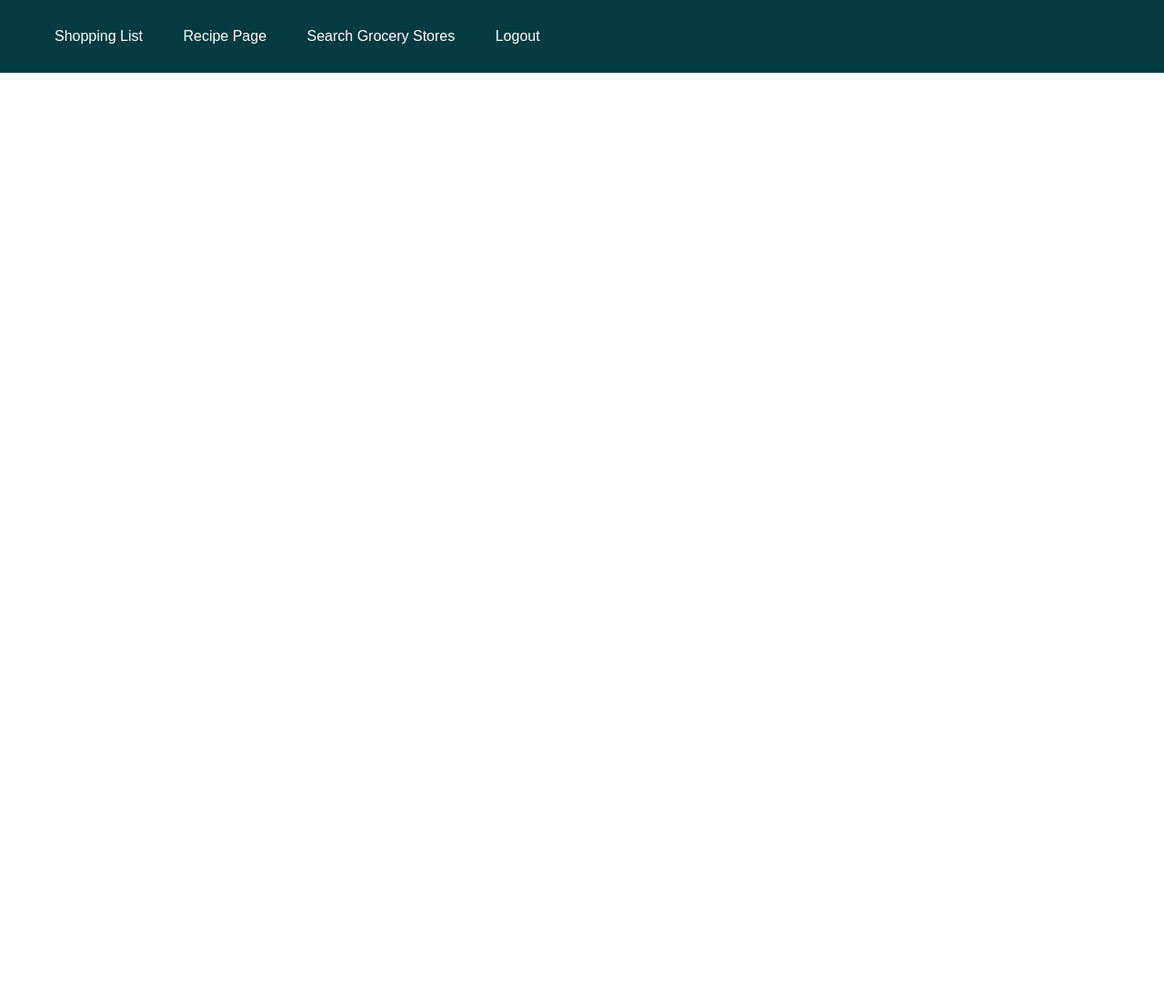
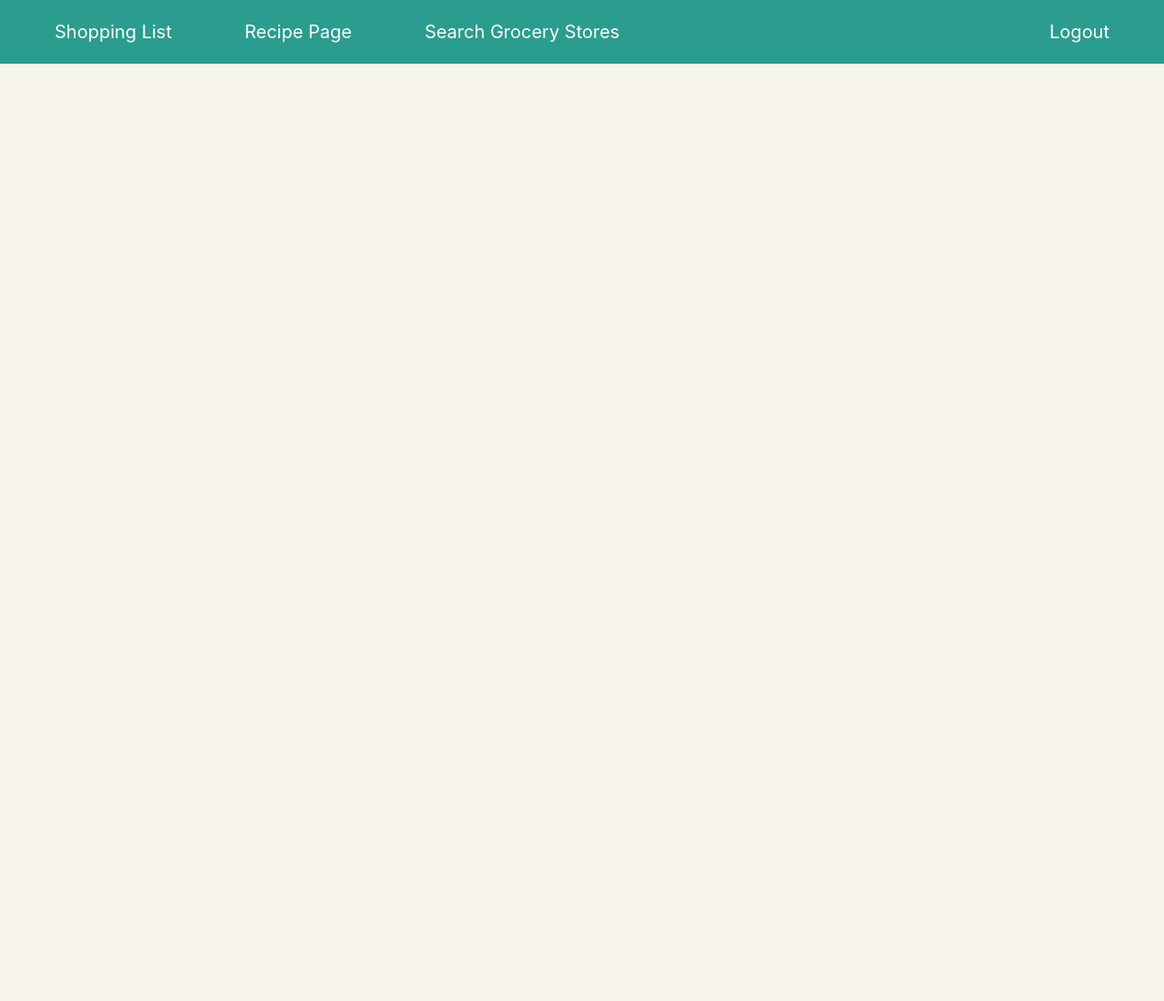
Before and after one commit to awhitehouse1/KartKat, a Django app: template mysite/KartKat/templates/navbar.html in a window 1280 px wide. Shown: the whole page at 91% size. After the commit the page ends 70 px from the top, so only its background shows below. Run offline with Django 5.2, Linux system fonts and the light colour scheme; the template is opened without the code that fills it, so the values that code supplies are empty.

Commit message:
logout now appears on the right

```diff
--- a/mysite/KartKat/templates/navbar.html
+++ b/mysite/KartKat/templates/navbar.html
@@ -5,54 +5,107 @@
     <title>Title</title>
     <style>
         body {
-            height: 125vh;
-            background-color: white;
-            font-family: sans-serif;
-            margin: 0;
-            padding: 0;
-            padding-top: 100px; /* Add padding to the top to account for the fixed header */
+            font-family: "Avenir", "Proxima Nova", Serif;
+            background-color: #F7F4EB;
+            margin: 0; /* Remove margin to eliminate space at the top */
+            padding: 0; /* Remove any additional padding */
         }
 
-        main {
-            color: black; /* Change this to black or remove it if not needed */
+        h1 {
+            color: #728370;
         }
 
-        header {
-            background-color: #023c40;
-            position: fixed;
+        a {
+            color: #198754;
+        }
+
+        a:hover {
+            color: #ccc;
+        }
+
+        button#logout {
+            border: none;
+            background: none;
+            padding-top: 0;
+            padding-bottom: 0;
+            margin: 0;
+            outline: none;
+        }
+
+        nav {
+            height: 70px; /* Adjust navbar height */
+            list-style-type: none;
+            margin: 0; /* Remove margin */
+            padding: 0; /* Remove padding */
+            overflow: hidden;
+            background-color: #2a9d8f;
+            display: flex;
+            justify-content: space-between; /* Ensure items are spaced on the left and right */
+            align-items: center; /* Center align items vertically */
+            position: fixed; /* Make navbar fixed at the top */
             top: 0;
             left: 0;
             right: 0;
-            height: 80px;
+            padding: 0 20px; /* Add some padding for the content */
+        }
+
+        .navleft {
+            display: flex;
+            justify-content: flex-start;
+            text-align: center;
+        }
+
+        .logo {
+            display: block;
+            color: white;
+            text-align: center;
+            vertical-align: middle;
+            padding: 0px 40px;
+            text-decoration: none;
+            font-size: xx-large;
+            margin-top: -15px;
+        }
+
+        .navspecial {
+            display: flex;
+            justify-content: flex-end;
+            align-items: center;
+        }
+
+        .nav {
             display: flex;
             align-items: center;
-            z-index: 1000; /* Ensure the header is above other content */
+            font-family: Roobert, -apple-system, BlinkMacSystemFont, "Segoe UI", Helvetica, Arial, sans-serif, "Apple Color Emoji", "Segoe UI Emoji", "Segoe UI Symbol";
         }
 
-        header * {
-            display: inline;
+        .navdesign {
+            display: block;
+            color: white;
+            text-align: center;
+            padding: 12px 40px;
+            text-decoration: none;
+            font-size: 20px;
         }
 
-        header li {
-            margin: 20px;
+        .brsmall {
+            display: block;
+            margin-bottom: .5em;
+            flex-grow: 1;
         }
 
-        header li a {
-            color: white;
-            text-decoration: none;
-        }
     </style>
 </head>
 <body>
-<header>
-        <nav>
-            <ul>
-                <li><a href="{% url 'index' %}">Shopping List</a></li>
-                <li><a href="recipe.html">Recipe Page</a></li>
-                <li><a href="{% url 'map' %}">Search Grocery Stores</a></li>
-                <li><a href="{% url 'logout' %}">Logout</a></li>
-            </ul>
-        </nav>
-    </header>
+    <nav class="nav">
+        <div class="navleft">
+            <a class="active navdesign" href="{% url 'index' %}">Shopping List</a>
+            <a class="active navdesign" href="recipe.html">Recipe Page</a>
+            <a class="active navdesign" href="{% url 'map' %}">Search Grocery Stores</a>
+        </div>
+        <div class="navspecial">
+            <a class="navdesign" href="{% url 'logout' %}">Logout</a>
+        </div>
+    </nav>
+    <!-- Main content goes here -->
 </body>
 </html>
--- a/mysite/mysite/settings.py
+++ b/mysite/mysite/settings.py
@@ -68,7 +68,7 @@ MIDDLEWARE = [
     'django.contrib.auth.middleware.AuthenticationMiddleware',
     'django.contrib.messages.middleware.MessageMiddleware',
     'django.middleware.clickjacking.XFrameOptionsMiddleware',
-    'allauth.account.middleware.AccountMiddleware',
+    # 'allauth.account.middleware.AccountMiddleware',
 ]
 
 ROOT_URLCONF = 'mysite.urls'
```
Also changed, not shown: mysite/db.sqlite3 (deleted).
